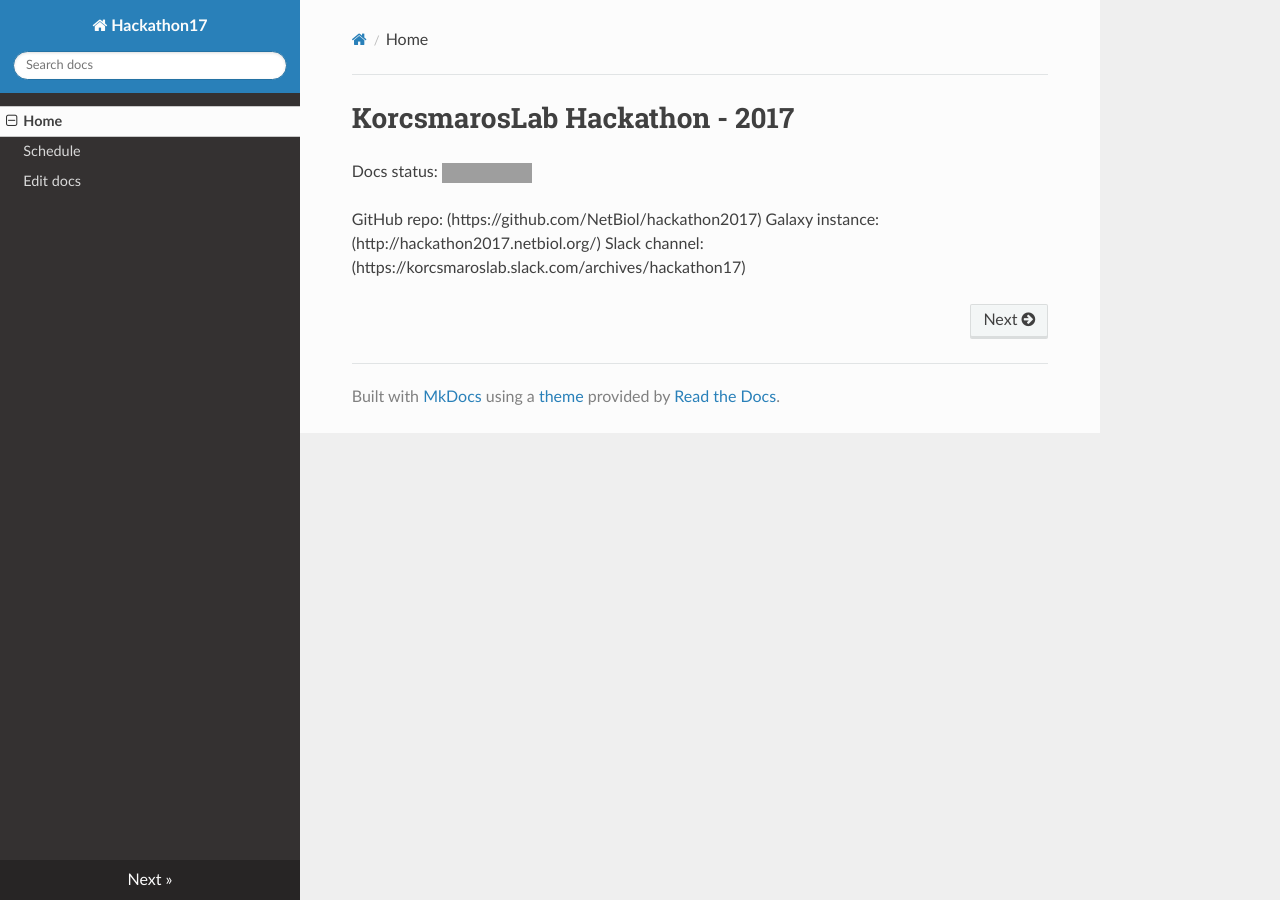
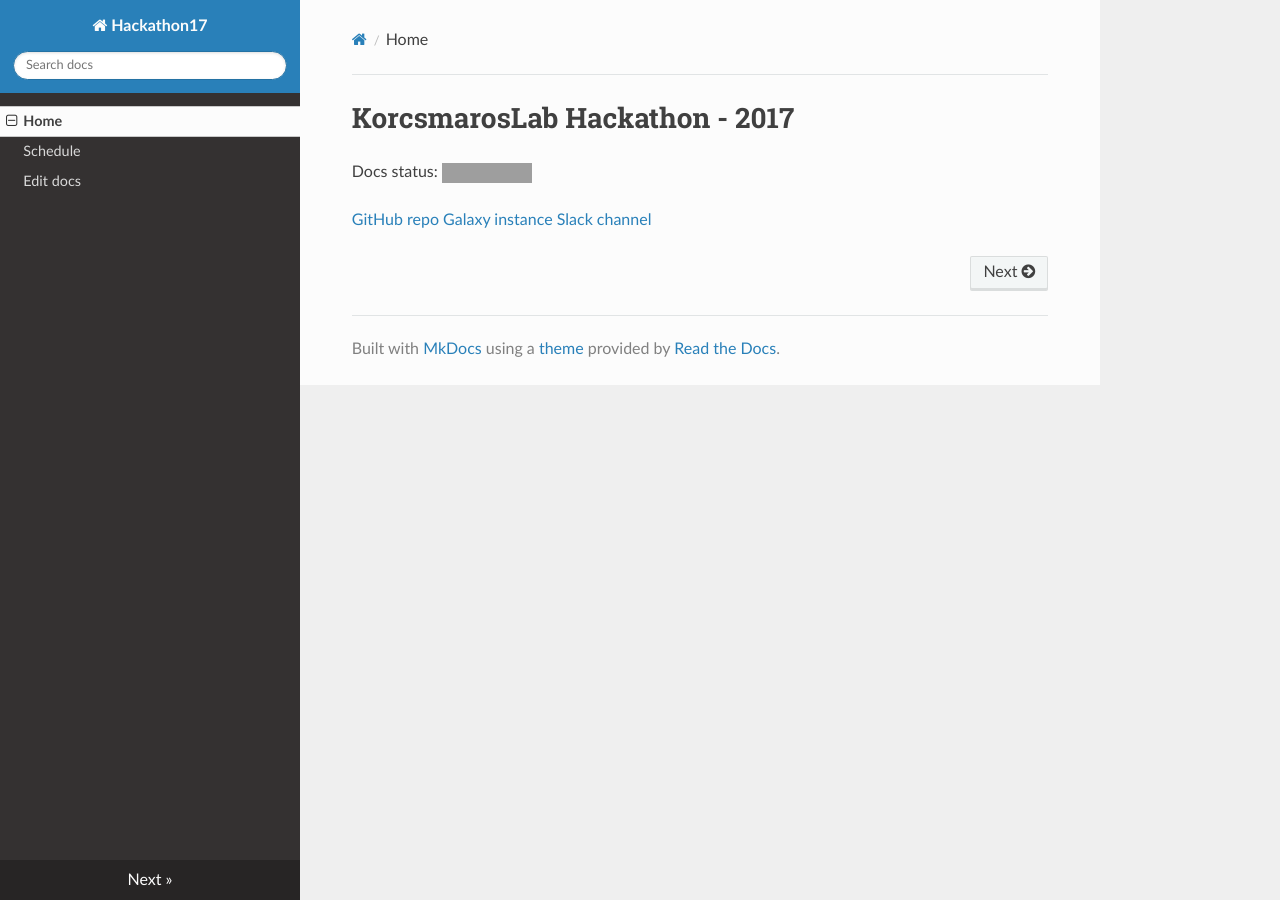
Before and after one commit to NetBiol/hackathon2017, an MkDocs documentation site: the page built from docs/index.md, in a window 1280 px wide. Built offline with MkDocs 1.6.1, drawn with Linux system fonts in a browser that asks for light colours; nearby versions of some CDN libraries; old or Windows-style settings are respelled for this version of MkDocs; grey boxes are pictures that could not be loaded.

Commit message:
add links

```diff
--- a/docs/index.md
+++ b/docs/index.md
@@ -2,6 +2,6 @@
 
 Docs status: [![Build Status](https://travis-ci.org/NetBiol/hackathon2017.svg?branch=master)](https://travis-ci.org/NetBiol/hackathon2017)
 
-GitHub repo: (https://github.com/NetBiol/hackathon2017)
-Galaxy instance: (http://hackathon2017.netbiol.org/)
-Slack channel: (https://korcsmaroslab.slack.com/archives/hackathon17)
+[GitHub repo](https://github.com/NetBiol/hackathon2017)
+[Galaxy instance](http://hackathon2017.netbiol.org/)
+[Slack channel](https://korcsmaroslab.slack.com/archives/hackathon17)
```
